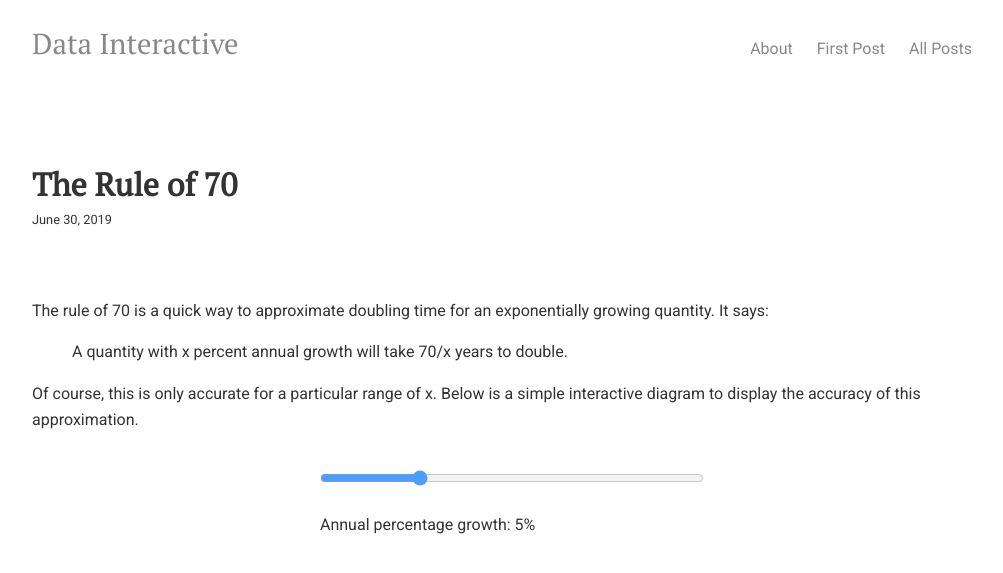
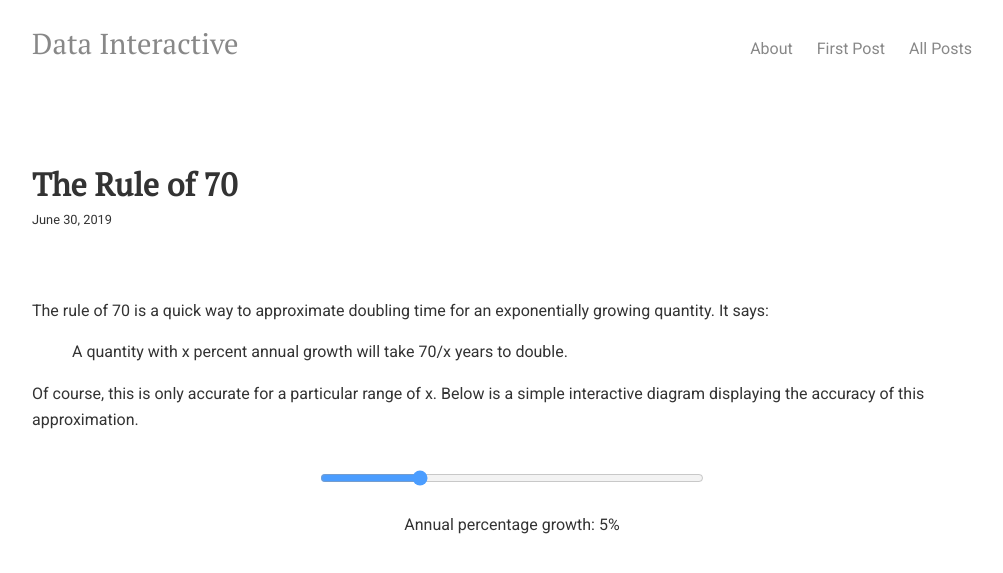
Before and after one commit to datainteractive/datainteractive.github.io, a Jekyll site: the page built from _posts/2019-06-30-the-rule-of-70.html, in a window 1280 px wide. Shown: the top 573 px of the page, without its empty margins (128-1131 px from the left). Built offline with Jekyll 4.4.1, drawn with Linux system fonts in a browser that asks for light colours.

Commit message:
Update 2019-06-30-the-rule-of-70.html

```diff
--- a/_posts/2019-06-30-the-rule-of-70.html
+++ b/_posts/2019-06-30-the-rule-of-70.html
@@ -12,13 +12,13 @@ The rule of 70 is a quick way to approximate doubling time for an exponentially
 
   <blockquote>A quantity with x percent annual growth will take 70/x years to double.</blockquote>
 
-Of course, this is only accurate for a particular range of x. Below is a simple interactive diagram to display the accuracy of this approximation.
+Of course, this is only accurate for a particular range of x. Below is a simple interactive diagram displaying the accuracy of this approximation.
 </p>
 
 
 <div class="slidercontainer">
   <input type="range" min="0" max="200" value="50" class="slider" id="mySlider">
-  <p text-align: center>Annual percentage growth: <span id="numericalValue"></span>%</p>
+  <p align="center">Annual percentage growth: <span id="numericalValue"></span>%</p>
 </div>
 
 <div class="chart">
```
